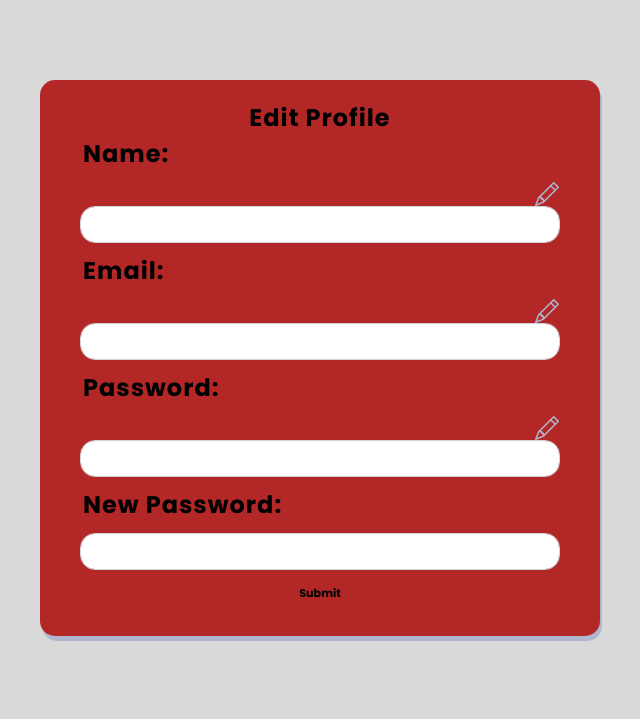
After one commit to RenrenYGO/PutoSE, a CodeIgniter app: the page made by application/views/pages/edit_profile.php in a window 1280 px wide. The commit adds this page. Shown: the top 719 px of the page, without its empty margins (320-960 px from the left). Run offline with CodeIgniter, Linux system fonts and the light colour scheme.

Commit message:
added static edit profile page

```diff
--- /dev/null
+++ b/application/views/pages/edit_profile.php
@@ -0,0 +1,56 @@
+<html lang="en">
+
+<head>
+    <meta charset="UTF-8">
+    <meta http-equiv="X-UA-Compatible" content="IE=edge">
+    <meta name="viewport" content="width=device-width, initial-scale=1.0">
+    <title>BSCS-3C | Home</title>
+    <!--Bootstrap 5 elements link-->
+    <!-- CSS only -->
+    <link href="https://cdn.jsdelivr.net/npm/bootstrap@5.1.3/dist/css/bootstrap.min.css" rel="stylesheet" integrity="sha384-1BmE4kWBq78iYhFldvKuhfTAU6auU8tT94WrHftjDbrCEXSU1oBoqyl2QvZ6jIW3" crossorigin="anonymous">
+    <!-- Favicon -->
+    <link rel="icon" type="image/png" sizes="32x32" href="./assets/images/favicon.png">
+    <!-- Remix icons -->
+    <link href="https://cdn.jsdelivr.net/npm/remixicon@2.5.0/fonts/remixicon.css" rel="stylesheet">
+    <link rel="stylesheet" href="https://cdn.jsdelivr.net/npm/bootstrap-icons@1.8.1/font/bootstrap-icons.css">
+    <!-- Swiper.js styles -->
+    <link rel="stylesheet" href="<?php echo base_url('/assets/css/swiper-bundle.min.css')?>" />
+    <!-- Custom styles -->
+    <link rel="stylesheet" href="<?php echo base_url('assets/css/main.css')?>">
+</head>
+<body>
+<div class="form bg ">
+        <div class="box ">
+            <div class="Title">
+                Edit Profile
+            </div>
+
+            <div class="mb-3">
+                <p class="Title">Name:</p>
+                <a href="#" class="pencil"><i class="bi bi-pencil"></i></a>
+                <input type="text" class="form-control" name="name">
+            </div>
+
+            <div class="mb-3">
+                <p class="Title">Email:</p>
+                <a href="#" class="pencil"><i class="bi bi-pencil"></i></a>
+                <input type="text" class="form-control" name="email">
+            </div>
+
+            <div class="mb-3">
+                <p class="Title">Password:</p>
+                <a href="#" class="pencil"><i class="bi bi-pencil"></i></a>
+                <input type="password" class="form-control" name="password">
+            </div>
+
+            <div class="mb-3">
+                <p class="Title">New Password:</p>
+                <input type="password" class="form-control" name="confirm_password">
+            </div>
+
+            <div class="mb-3">
+                <button type="submit" class="btn btn-custom" name="submit" >Submit</button>
+            </div>
+
+        </div>
+    </div>
--- a/assets/css/main.css
+++ b/assets/css/main.css
@@ -462,7 +462,11 @@ label {
     height: var(--item-min-height-sm);
 }
 
-
+/* for Edit Profile */
+.pencil{
+    display: flex;
+    justify-content: right;
+}
 
 /* Form JavaScript styles */
 .search-form-container.activated {
```
